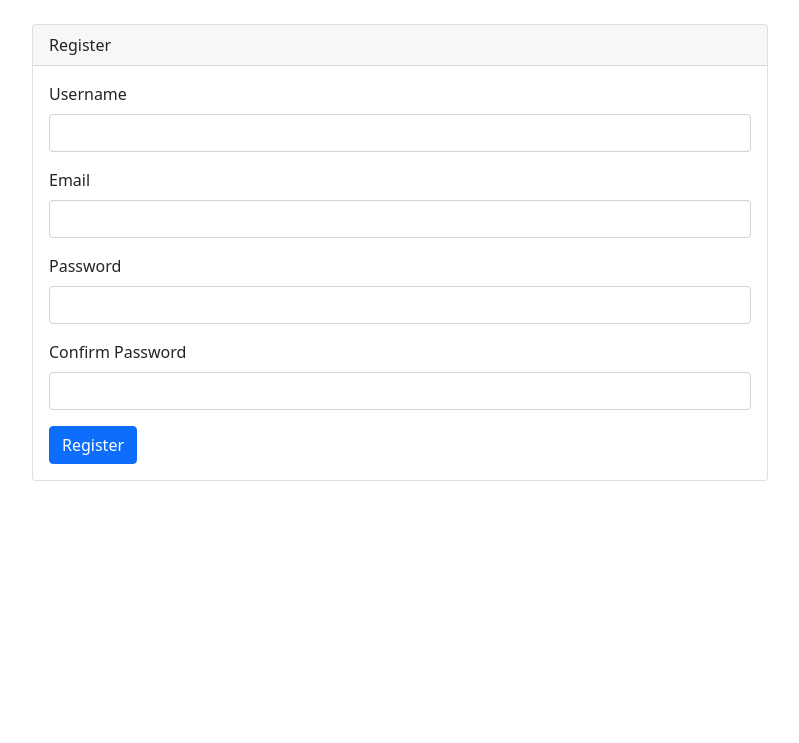
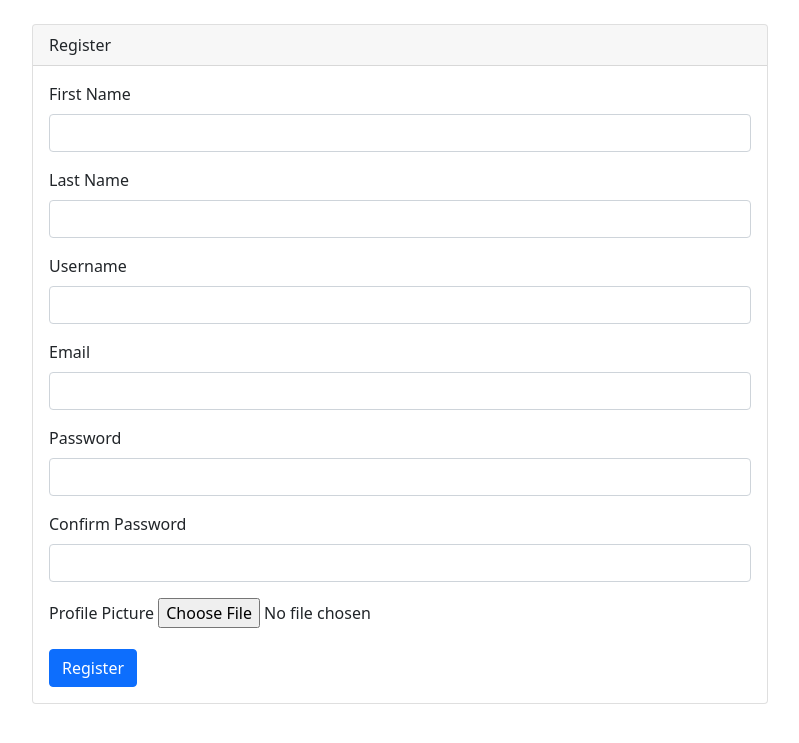
Before and after one commit to ugursevcan/SWE573_Software-Development, a Django app: page /register/ in a window 1280 px wide. Shown: the top 743 px of the page, without its empty margins (240-1039 px from the left). Run offline with Django 4.2, Linux system fonts and the light colour scheme.

Commit message:
add user profile

```diff
--- a/application/admin.py
+++ b/application/admin.py
@@ -1,4 +1,6 @@
 from django.contrib import admin
 from .models import Post
+from .models import UserProfile
 
 admin.site.register(Post)
+admin.site.register(UserProfile)
--- a/application/forms.py
+++ b/application/forms.py
@@ -3,15 +3,34 @@ from django.contrib.auth.forms import UserCreationForm
 from django.contrib.auth.models import User
 from django import forms
 from .models import Post
+from django import forms
+from django.contrib.auth.forms import UserCreationForm
+from django.contrib.auth.models import User
+from django.forms import ModelForm
+from .models import Post, UserProfile, Comment
+from django.db import models
 
 class PostForm(forms.ModelForm):
     class Meta:
         model = Post
         fields = ['title', 'content']
 
+class CommentForm(ModelForm):
+    class Meta:
+        model = Comment
+        fields = ['text']
+        widgets = {
+          'text': forms.Textarea(attrs={'rows':2}),
+        }
+
+
 class RegistrationForm(UserCreationForm):
+    id = models.AutoField(primary_key=True)
+    first_name = forms.CharField(max_length=101)
+    last_name = forms.CharField(max_length=101)
     email = forms.EmailField()
+    profile_picture = forms.ImageField(required=False)
 
     class Meta:
         model = User
-        fields = ['username', 'email', 'password1', 'password2']
+        fields = ['username', 'email', 'password1', 'password2', 'first_name', 'last_name', 'profile_picture']
--- a/application/templates/application/register.html
+++ b/application/templates/application/register.html
@@ -1,4 +1,4 @@
-<!doctype html>
+<!DOCTYPE html>
 <html lang="en">
 <head>
     <!-- Required meta tags -->
@@ -19,23 +19,35 @@
                         Register
                     </div>
                     <div class="card-body">
-              <form method="post">
+                        <form method="post" enctype="multipart/form-data">
                             {% csrf_token %}
                             <div class="mb-3">
-                  <label for="username" class="form-label">Username</label>
-                  <input type="text" class="form-control" id="username" name="username">
+                                <label for="id_first_name" class="form-label">First Name</label>
+                                <input type="text" class="form-control" id="id_first_name" name="first_name">
                             </div>
                             <div class="mb-3">
-                  <label for="email" class="form-label">Email</label>
-                  <input type="email" class="form-control" id="email" name="email">
+                                <label for="id_last_name" class="form-label">Last Name</label>
+                                <input type="text" class="form-control" id="id_last_name" name="last_name">
                             </div>
                             <div class="mb-3">
-                  <label for="password1" class="form-label">Password</label>
-                  <input type="password" class="form-control" id="password1" name="password1">
+                                <label for="id_username" class="form-label">Username</label>
+                                <input type="text" class="form-control" id="id_username" name="username">
                             </div>
                             <div class="mb-3">
-                  <label for="password2" class="form-label">Confirm Password</label>
-                  <input type="password" class="form-control" id="password2" name="password2">
+                                <label for="id_email" class="form-label">Email</label>
+                                <input type="email" class="form-control" id="id_email" name="email">
+                            </div>
+                            <div class="mb-3">
+                                <label for="id_password1" class="form-label">Password</label>
+                                <input type="password" class="form-control" id="id_password1" name="password1">
+                            </div>
+                            <div class="mb-3">
+                                <label for="id_password2" class="form-label">Confirm Password</label>
+                                <input type="password" class="form-control" id="id_password2" name="password2">
+                            </div>
+                            <div class="mb-3">
+                                <label for="id_profile_picture" class="form-label">Profile Picture</label>
+                                <input type="file" class="form-control-file" id="id_profile_picture" name="profile_picture">
                             </div>
                             <button type="submit" class="btn btn-primary">Register</button>
                         </form>
--- a/application/urls.py
+++ b/application/urls.py
@@ -1,12 +1,8 @@
 from django.contrib.auth import login
-from django.urls import path
 from .views import landing_page_view
 from django.urls import include, path
 from . import views
 from django.contrib.auth.views import LoginView, LogoutView
-
-
-
 
 urlpatterns = [
     path('', landing_page_view, name='landing'),
@@ -15,4 +11,6 @@ urlpatterns = [
     path('login/', views.login_view, name='login'),
     path('create_post/', views.create_post, name='create_post'),
     path('home/', views.home_view, name='home'),
+    path('profile/<int:id>/', views.profile_view, name='profile'),
+    path('follow/<int:pk>/', views.follow_user, name='follow_user'),
 ]
--- a/application/views.py
+++ b/application/views.py
@@ -1,33 +1,47 @@
-from django.shortcuts import render
-from django.shortcuts import render, redirect
+from django.http import HttpResponseRedirect
 from .forms import RegistrationForm
-from django.shortcuts import render, redirect
 from django.contrib.auth import authenticate, login
 from django.contrib.auth.forms import AuthenticationForm
-from django.shortcuts import render, redirect
+from django.shortcuts import render, redirect, get_object_or_404
 from django.contrib.auth.decorators import login_required
 from .forms import PostForm
 from .models import Post
-from django.shortcuts import render
-from .models import Post
+from django.contrib.auth.decorators import login_required
+from django.contrib.auth import authenticate, login
+from .models import UserProfile, User, Comment
+
+
 
 def home_view(request):
     posts = Post.objects.all()
     return render(request, 'application/home.html', {'posts': posts})
 
+def profile_view(request, id):
+    profile = get_object_or_404(UserProfile, id=id)
+    posts = Post.objects.filter(author=profile)
+
+    return render(request, 'application/profile.html', {
+        'profile': profile,
+        #'is_following': profile.followers.contains(request.user.profile),
+        "posts": posts,
+        #"follower_count": profile.followers.count(),
+        "profile_picture": profile.profile_picture
+    })
+
 
 @login_required
 def create_post(request):
     if request.method == 'POST':
-        form = PostForm(request.POST)
+        form = PostForm(request.POST, request.FILES)
         if form.is_valid():
             post = form.save(commit=False)
-            post.author = request.user
+            post.author = request.user.profile  # Access the UserProfile through the User object
             post.save()
             return redirect('home')
     else:
         form = PostForm()
     return render(request, 'application/create_post.html', {'form': form})
+
 
 def login_view(request):
     if request.method == 'POST':
@@ -42,19 +56,54 @@ def login_view(request):
             pass
     return render(request, 'application/login.html')
 def landing_page_view(request):
-    return render(request, 'application/base.html')
+    return render(request, 'application/landing.html')
+
+
 
 
 def register(request):
     if request.method == 'POST':
-        form = RegistrationForm(request.POST)
+        form = RegistrationForm(request.POST, request.FILES)
         if form.is_valid():
-            user = form.save()
-            username = form.cleaned_data.get('username')
-            password = form.cleaned_data.get('password1')
-            user = authenticate(username=username, password=password)
+            user = form.save(commit=False)
+            user.set_password(form.cleaned_data['password1'])
+            user.save()
+
+            # Create a user profile for the registered user
+            UserProfile.objects.create(user=user, profile_picture=form.cleaned_data['profile_picture'])
+
+            # Login the user after registration
+            user = authenticate(username=user.username, password=form.cleaned_data['password1'])
             login(request, user)
-            return redirect('/') # replace with the URL name of your base page
+
+            return redirect('/')  # Replace with the URL name of your base page
     else:
         form = RegistrationForm()
     return render(request, 'application/register.html', {'form': form})
+
+
+
+@login_required
+def home_view(request):
+    posts = Post.objects.all().order_by('-date_created')  # Retrieve all posts, ordered by the most recent first
+    return render(request, 'application/home.html', {'posts': posts})
+
+@login_required
+def follow_user(request, pk):
+    # Get the user that the logged-in user wants to follow
+    user_to_follow = get_object_or_404(User, pk=pk)
+    target_profile = user_to_follow.profile
+    user = request.user
+
+
+    user_profile = request.user.profile
+    print(user_profile)
+    if target_profile.followers.contains(user_profile):
+        target_profile.followers.remove(user_profile)
+    else:
+        target_profile.followers.add(user_profile)
+    target_profile.save()
+    print("Successfully added to followers")
+
+
+    return HttpResponseRedirect('/user/' + str(user_to_follow.pk))
```
Also changed, not shown: application/models.py (+47 -2 lines), application/templates/application/base.html (+21 -55 lines), application/templates/application/create_post.html (+9 -1 lines), application/templates/application/home.html (+9 -24 lines), application/templates/application/landing.html (added, +87 -0 lines), application/templates/application/profile.html (added, +65 -0 lines), application/migrations/0003_location_post_bookmarks_post_image_post_likes_and_more.py (added), application/migrations/0004_rename_content_comment_text_remove_post_bookmarks_and_more.py (added), application/migrations/0005_auto_20230514_0654.py (added), db.sqlite3, profiles/1666704781059.jpeg (added). Lines whose indentation alone changed are shown as unchanged.
